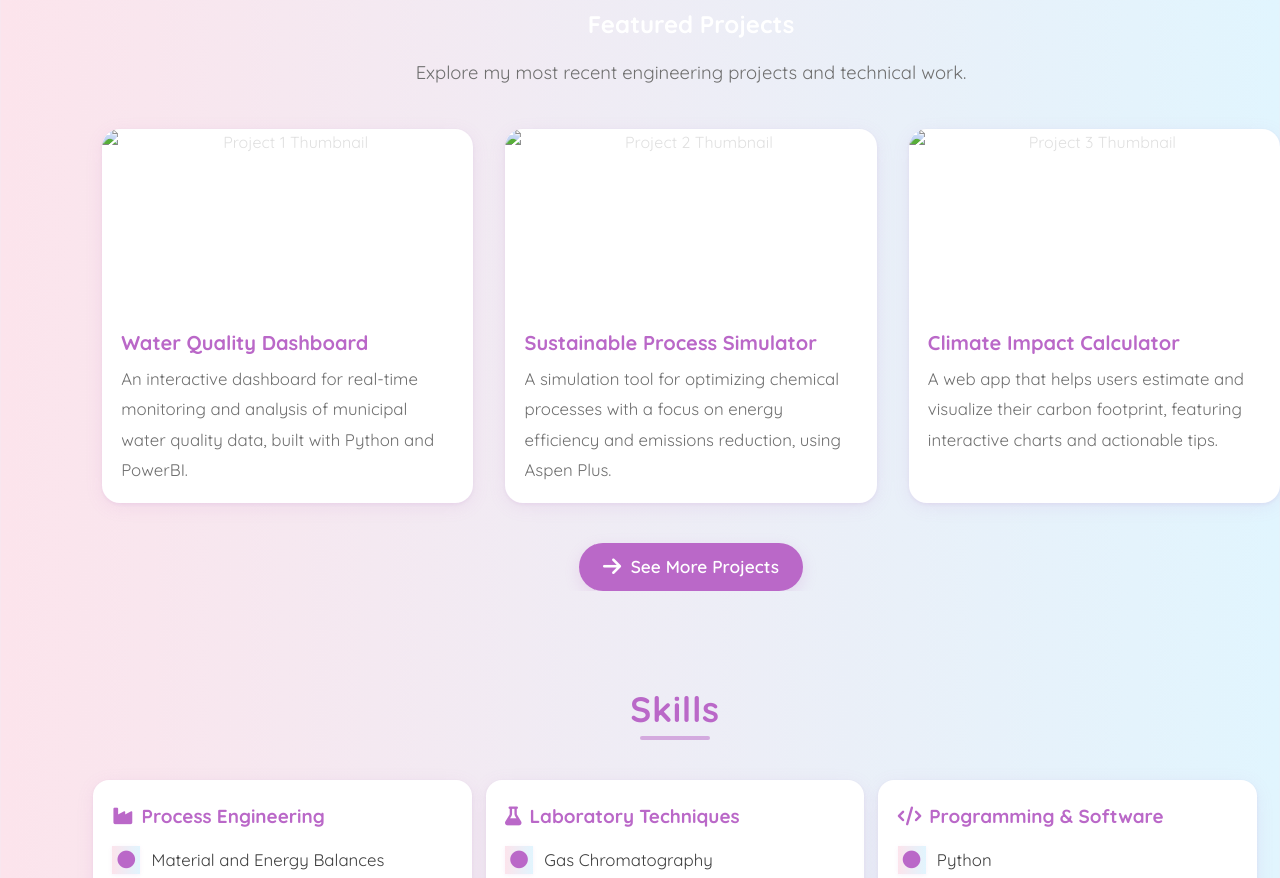
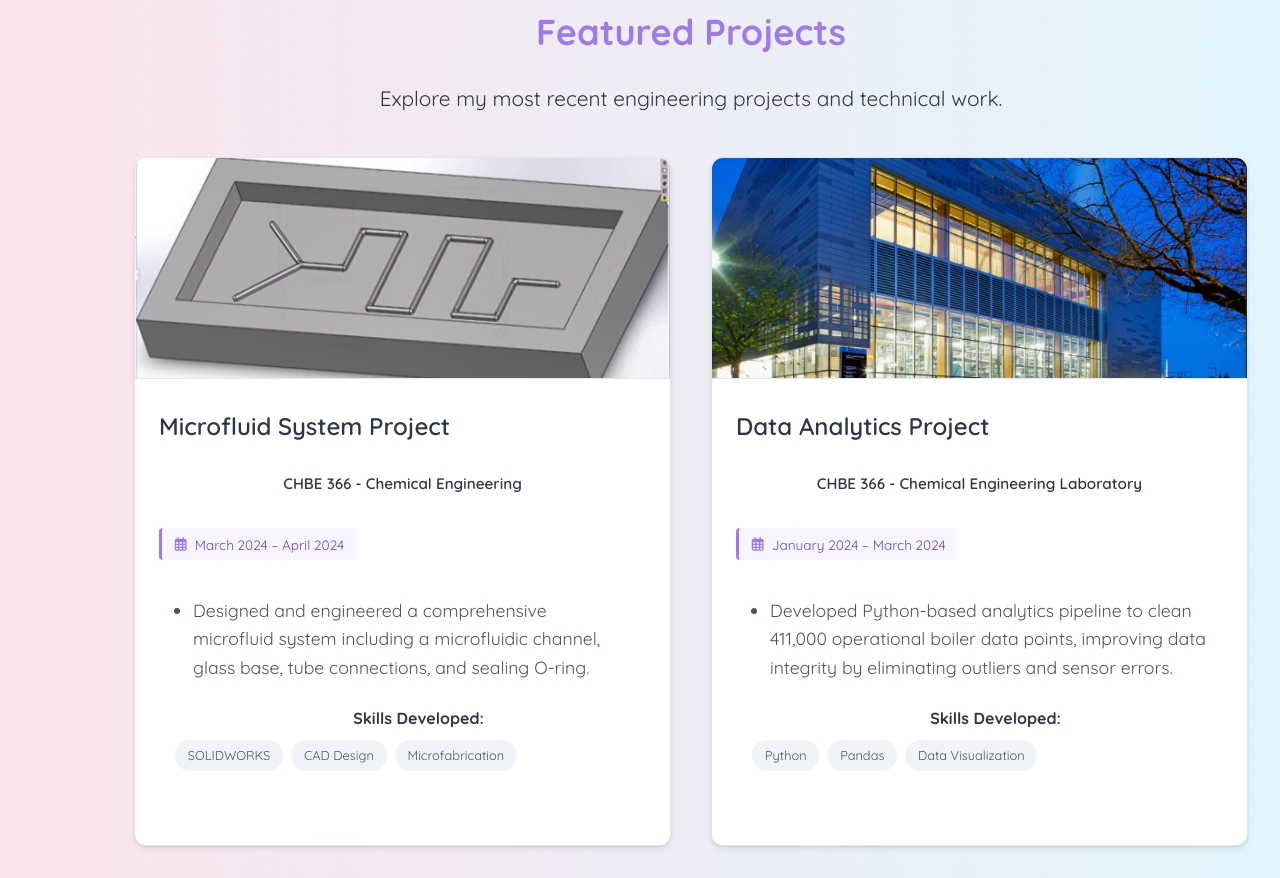
Before and after one commit to martinedb/Personal-Portfolio-Website, a website: page index.html in a window 1280 px wide. Shown: the part 2500-3378 px from the top of the page. Drawn offline with nearby package versions, Linux system fonts and the light colour scheme.

Commit message:
Formatting changes for index.html and projects-portfolio and writing-portfolio

```diff
--- /dev/null
+++ b/css/featured-projects.css
@@ -0,0 +1,164 @@
+/* Featured Projects Section */
+.featured-projects-section .section-title {
+  color: #9f7aea;
+  font-size: 2.25rem;
+  margin-bottom: 1.5rem;
+}
+
+.featured-projects-section .section-subtitle {
+  color: #2d3748;
+  font-size: 1.3em;
+  margin-bottom: 2.5rem;
+}
+
+.projects-grid {
+  display: grid;
+  grid-template-columns: repeat(auto-fill, minmax(350px, 1fr));
+  gap: 2.5rem;
+  padding: 0 2rem;
+  margin: 0 auto;
+  max-width: 1400px;
+}
+
+/* Project Card */
+.project-card {
+  background: #fff;
+  border-radius: 12px;
+  box-shadow: 0 4px 6px rgba(0, 0, 0, 0.05), 0 1px 3px rgba(0, 0, 0, 0.1);
+  overflow: hidden;
+  transition: transform 0.2s ease, box-shadow 0.2s ease;
+  height: 100%;
+  display: flex;
+  flex-direction: column;
+  border: 1px solid #e2e8f0;
+}
+
+.project-card:hover {
+  transform: translateY(-5px);
+  box-shadow: 0 10px 15px -3px rgba(0, 0, 0, 0.1), 0 4px 6px -2px rgba(0, 0, 0, 0.05);
+}
+
+.project-card a {
+  text-decoration: none;
+  color: inherit;
+}
+
+.project-cover {
+  width: 100%;
+  height: 220px;
+  object-fit: cover;
+  border-bottom: 1px solid #e2e8f0;
+}
+
+.project-content {
+  padding: 1.5rem;
+  flex: 1;
+  display: flex;
+  flex-direction: column;
+}
+
+.project-title {
+  font-size: 1.5rem;
+  font-weight: 600;
+  margin: 0 0 1rem 0;
+  color: #2d3748;
+}
+
+.project-subtitle {
+  display: flex;
+  flex-direction: column;
+  gap: 0.5rem;
+  margin: 0.5rem 0 1rem 0;
+  width: 100%;
+}
+
+.project-course {
+  font-weight: 600;
+  color: #2d3748;
+  font-size: 0.95rem;
+  position: relative;
+  padding-bottom: 0.5rem;
+  margin: 0.25rem 0 0.75rem 0;
+}
+
+.project-meta {
+  display: flex;
+  flex-wrap: wrap;
+  gap: 0.75rem;
+  margin: 0.25rem 0 1rem 0;
+  font-size: 0.9rem;
+  color: #4a5568;
+  align-items: center;
+  width: 100%;
+  justify-content: flex-start;
+  line-height: 1.4;
+}
+
+.project-duration {
+  display: inline-flex;
+  align-items: center;
+  gap: 0.5rem;
+  white-space: nowrap;
+  padding: 0.4rem 0.8rem;
+  background: #f8f5ff;
+  border-left: 3px solid #9f7aea;
+  border-radius: 4px;
+  font-size: 0.85rem;
+  color: #6b46c1;
+  font-weight: 500;
+}
+
+.project-duration i {
+  color: #9f7aea;
+}
+
+.project-details {
+  flex: 1;
+  display: flex;
+  flex-direction: column;
+  width: 100%;
+}
+
+.achievements-list {
+  padding-left: 1.2rem;
+  margin: 0.25rem auto 0.75rem;
+  width: 90%;
+  list-style-type: disc;
+  text-align: left;
+  display: inline-block;
+}
+
+.achievements-list li {
+  margin-bottom: 0.75rem;
+  line-height: 1.6;
+  color: #4a5568;
+}
+
+.skills-section {
+  margin-top: auto;
+  width: 100%;
+}
+
+.skills-section strong {
+  display: block;
+  margin-bottom: 0.5rem;
+  color: #2d3748;
+}
+
+.project-tags {
+  display: flex;
+  flex-wrap: wrap;
+  gap: 0.5rem;
+  margin-top: 0.5rem;
+  width: 100%;
+}
+
+.tag {
+  background: #f0f4f8;
+  color: #4a5568;
+  padding: 0.3rem 0.8rem;
+  border-radius: 9999px;
+  font-size: 0.8rem;
+  white-space: nowrap;
+  display: inline-block;
+}
--- a/css/projects-portfolio.css
+++ b/css/projects-portfolio.css
@@ -286,6 +286,22 @@
   padding: 0 3rem 3rem;
   position: relative;
   z-index: 1;
+}
+
+main {
+  max-width: 1400px;
+  margin: 0 auto;
+  padding: 2rem;
+  padding-top: 1rem;
+}
+
+/* Portfolio title styling */
+.section-title {
+  color: #BA68C8; /* Magenta color to match the theme */
+  text-align: center;
+  margin: 2rem 0;
+  font-size: 2.5rem;
+  font-weight: 700;
 }
 
 .project-card {
--- a/css/styles.css
+++ b/css/styles.css
@@ -814,6 +814,7 @@ main {
   position: relative;
   padding-bottom: 0.5rem;
 }
+
 
 .subsection-title::after {
   content: '';
--- a/css/writing-portfolio.css
+++ b/css/writing-portfolio.css
@@ -3,6 +3,15 @@ body {
     font-family: 'Quicksand', Arial, Helvetica, sans-serif;
     background-color: #f9f5ff;
     color: #333;
+}
+
+/* Portfolio title styling */
+.section-title {
+    color: #9f7aea; /* Magenta color to match the theme */
+    text-align: center;
+    margin: 2rem 0;
+    font-size: 2.5rem;
+    font-weight: 700;
 }
 
 /* --- Main Container --- */
--- a/index.html
+++ b/index.html
@@ -15,8 +15,9 @@
   href="https://cdnjs.cloudflare.com/ajax/libs/font-awesome/6.4.0/css/all.min.css"
 />
 
-  <!-- Stylesheet -->
+    <!-- Custom CSS -->
     <link rel="stylesheet" href="css/styles.css" />
+    <link rel="stylesheet" href="css/featured-projects.css" />
 
   <!-- AOS Scroll Animation -->
   <link href="https://unpkg.com/aos@2.3.4/dist/aos.css" rel="stylesheet" />
@@ -177,35 +178,97 @@
         Explore my most recent engineering projects and technical work.
       </p>
       <div class="projects-grid">
-        <!-- Project Card 1 -->
-        <div class="project-card">
-          <img src="assets/project1.jpg" alt="Project 1 Thumbnail" class="project-thumb" />
+        <!-- Microfluid System Project -->
+        <div class="project-card" tabindex="0" aria-label="Microfluid System Project" data-date="2024-03">
+          <a href="projects-portfolio.html#microfluid-system">
+            <img src="images/project-images/microfluid-system-2-image.png" alt="Microfluid System Design" class="project-cover">
             <div class="project-content">
-            <h3 class="project-title">Water Quality Dashboard</h3>
-            <p class="project-desc">
-              An interactive dashboard for real-time monitoring and analysis of municipal water quality data, built with Python and PowerBI.
-            </p>
+              <h3 class="project-title">Microfluid System Project</h3>
+              <div class="project-subtitle">
+                <span class="project-course">CHBE 366 - Chemical Engineering</span>
+                <div class="project-meta">
+                  <span class="project-duration">
+                    <i class="far fa-calendar-alt"></i> March 2024 – April 2024
+                  </span>
                 </div>
               </div>
-        <!-- Project Card 2 -->
-        <div class="project-card">
-          <img src="assets/project2.jpg" alt="Project 2 Thumbnail" class="project-thumb" />
-          <div class="project-content">
-            <h3 class="project-title">Sustainable Process Simulator</h3>
-            <p class="project-desc">
-              A simulation tool for optimizing chemical processes with a focus on energy efficiency and emissions reduction, using Aspen Plus.
-            </p>
+              <div class="project-details">
+                <ul class="achievements-list">
+                  <li>Designed and engineered a comprehensive microfluid system including a microfluidic channel, glass base, tube connections, and sealing O-ring.</li>
+                </ul>
+                <div class="skills-section">
+                  <strong>Skills Developed:</strong>
+                  <div class="project-tags">
+                    <span class="tag">SOLIDWORKS</span>
+                    <span class="tag">CAD Design</span>
+                    <span class="tag">Microfabrication</span>
                   </div>
                 </div>
-        <!-- Project Card 3 -->
-        <div class="project-card">
-          <img src="assets/project3.jpg" alt="Project 3 Thumbnail" class="project-thumb" />
+              </div>
+            </div>
+          </a>
+        </div>
+
+        <!-- Data Analytics Project -->
+        <div class="project-card" tabindex="0" aria-label="Data Analytics Project" data-date="2024-01">
+          <a href="projects-portfolio.html#data-analytics">
+            <img src="images/project-images/data-analytics-image.png" alt="Data Analytics Dashboard" class="project-cover">
             <div class="project-content">
-            <h3 class="project-title">Climate Impact Calculator</h3>
-            <p class="project-desc">
-              A web app that helps users estimate and visualize their carbon footprint, featuring interactive charts and actionable tips.
-            </p>
+              <h3 class="project-title">Data Analytics Project</h3>
+              <div class="project-subtitle">
+                <span class="project-course">CHBE 366 - Chemical Engineering Laboratory</span>
+                <div class="project-meta">
+                  <span class="project-duration">
+                    <i class="far fa-calendar-alt"></i> January 2024 – March 2024
+                  </span>
                 </div>
+              </div>
+              <div class="project-details">
+                <ul class="achievements-list">
+                  <li>Developed Python-based analytics pipeline to clean 411,000 operational boiler data points, improving data integrity by eliminating outliers and sensor errors.</li>
+                </ul>
+                <div class="skills-section">
+                  <strong>Skills Developed:</strong>
+                  <div class="project-tags">
+                    <span class="tag">Python</span>
+                    <span class="tag">Pandas</span>
+                    <span class="tag">Data Visualization</span>
+                  </div>
+                </div>
+              </div>
+            </div>
+          </a>
+        </div>
+
+        <!-- Distillation Laboratory Project -->
+        <div class="project-card" tabindex="0" aria-label="Distillation Laboratory Project" data-date="2023-11">
+          <a href="projects-portfolio.html#distillation-lab">
+            <img src="images/project-images/distillation-project-image.png" alt="Distillation Column Setup" class="project-cover">
+            <div class="project-content">
+              <h3 class="project-title">Distillation Laboratory Project</h3>
+              <div class="project-subtitle">
+                <span class="project-course">CHBE 351 - Process Dynamics and Control</span>
+                <div class="project-meta">
+                  <span class="project-duration">
+                    <i class="far fa-calendar-alt"></i> November 2023 – December 2023
+                  </span>
+                </div>
+              </div>
+              <div class="project-details">
+                <ul class="achievements-list">
+                  <li>Conducted a comprehensive distillation experiment separating n-propanol and n-butanol, analyzing 23 distinct parameters across 9 equilibrium stages.</li>
+                </ul>
+                <div class="skills-section">
+                  <strong>Skills Developed:</strong>
+                  <div class="project-tags">
+                    <span class="tag">Process Engineering</span>
+                    <span class="tag">Data Analysis</span>
+                    <span class="tag">Lab Techniques</span>
+                  </div>
+                </div>
+              </div>
+            </div>
+          </a>
         </div>
       </div>
       <div class="projects-btn-row">
```
Also changed, not shown: 1 other file. Lines whose indentation alone changed are shown as unchanged.
